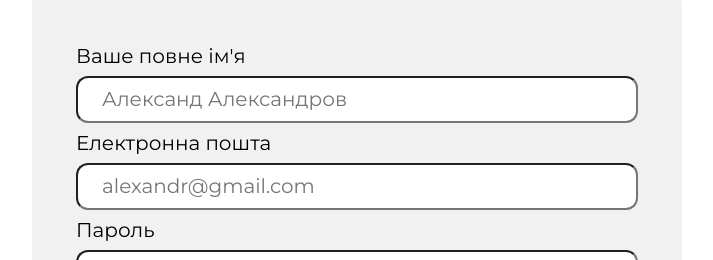
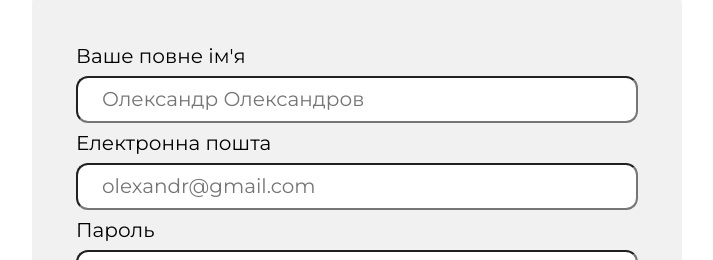
Before and after one commit to Reqvite/lms-r, a React (Create React App) app: page /register in a window 1280 px wide. Shown: the part 240-500 px from the top of the page, without its empty margins (283-996 px from the left). Built offline with nearby package versions, Linux system fonts and the light colour scheme.

Commit message:
auth, statistic fixes

```diff
--- a/src/Components/AdminStatisticBox/AdminStatisticBox.tsx
+++ b/src/Components/AdminStatisticBox/AdminStatisticBox.tsx
@@ -102,11 +102,6 @@ const HeaderBox = styled.div`
   align-items: center;
   justify-content: center;
 `;
-// const StatisticListHeader = styled.p`
-//   font-size: ${(p) => p.theme.fontSizes[3]}px;
-//   line-height: ${(p) => p.theme.lineHeights.body};
-//   font-weight: ${(p) => p.theme.fontWeights.bold};
-// `;
 const FormBox = styled.form`
   width: 100%;
   max-width: 400px;
--- a/src/Components/AuthForm/AuthForm.tsx
+++ b/src/Components/AuthForm/AuthForm.tsx
@@ -64,7 +64,7 @@ const AuthForm: FC<AuthFormProps> = ({ page, description, text, title }) => {
                 type="text"
                 id="fullname"
                 name="fullname"
-                placeholder="Александ Александров"
+                placeholder="Олександр Олександров"
                 required
                 whileHover={{ borderColor: theme.colors.accentColor }}
                 whileFocus={{ outlineColor: theme.colors.accentColor }}
@@ -77,7 +77,7 @@ const AuthForm: FC<AuthFormProps> = ({ page, description, text, title }) => {
               type="email"
               id="email"
               name="email"
-              placeholder="alexandr@gmail.com"
+              placeholder="olexandr@gmail.com"
               required
               whileHover={{ borderColor: theme.colors.accentColor }}
               whileFocus={{ outlineColor: theme.colors.accentColor }}
@@ -107,6 +107,8 @@ const Container = styled.div`
   flex-direction: column;
   height: 100vh;
   background-color: ${(p) => p.theme.colors.mainBackground};
+  padding-left: 20px;
+  padding-right: 20px;
 `;
 
 const Wrap = styled.div`
--- a/src/Components/StatisticBox/StatisticBox.tsx
+++ b/src/Components/StatisticBox/StatisticBox.tsx
@@ -41,7 +41,7 @@ const StatisticBox: FC = () => {
       <HeaderBox>
         <StatisticListHeader>Результати</StatisticListHeader>
         <ResultsButton onClick={handleResultButton}>
-          {allList ? "Усі" : "Ваші"}
+          {allList ? "Ваші" : "Усі"}
         </ResultsButton>
       </HeaderBox>
       {!isLoading ? (
@@ -50,12 +50,18 @@ const StatisticBox: FC = () => {
             <Error>Ви ще не здали жодного тесту.</Error>
           ) : (
             <StatisticList>
+              <StatisticListItem>
+                {allList && <ListText>Ім'я</ListText>}
+                <ListText>Назва тесту</ListText>
+                <ListText>Оцінка</ListText>
+                <ListText>Дата</ListText>
+              </StatisticListItem>
               {[...tests].map(
                 ({ _id, mark, testTitle, createdAt, fullname }: any) => (
                   <StatisticListItem key={_id}>
                     {allList && <ListText>{fullname}</ListText>}
-                    <ListText>Назва тесту: {testTitle}</ListText>
-                    <ListText>Оцінка: {mark.total}</ListText>
+                    <ListText>{testTitle}</ListText>
+                    <ListText>{mark.total}</ListText>
                     <ListText>{getDate(createdAt)}</ListText>
                   </StatisticListItem>
                 )
@@ -107,7 +113,9 @@ const StatisticList = styled.ul`
 `;
 
 const StatisticListItem = styled.li`
-  border: 1px solid #9090c296;
+  :not(:first-child) {
+    border: 1px solid #9090c296;
+  }
   border-radius: 5px;
   @media screen and (min-width: 550px) {
     flex: 1;
```
